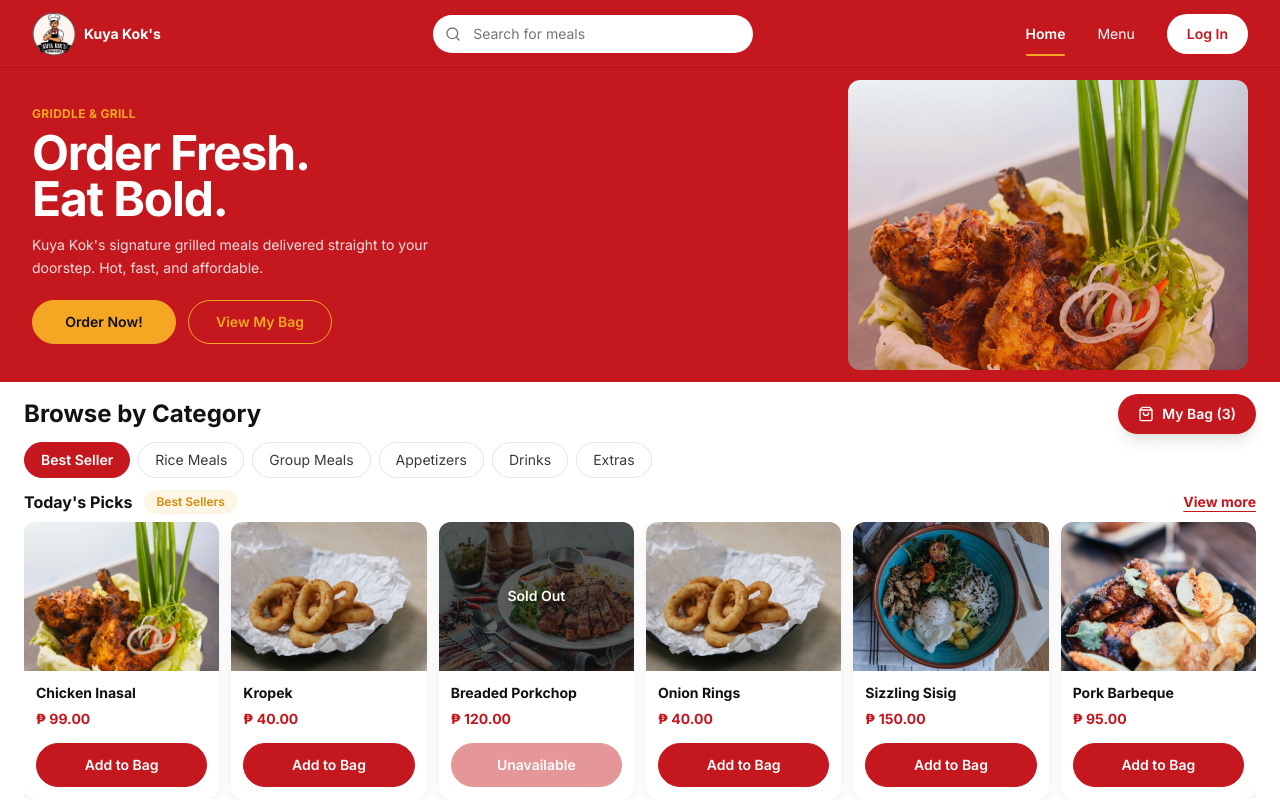
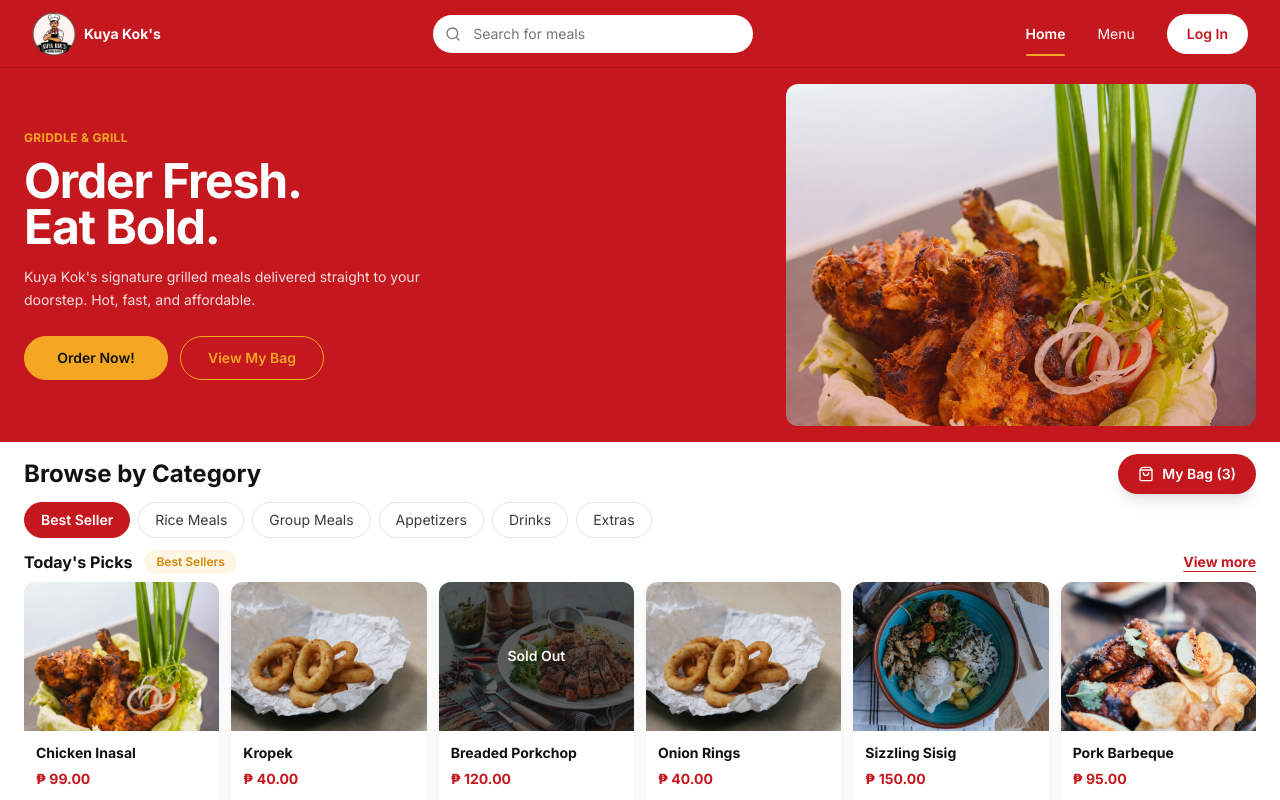
Before and after one commit to xKurty06/kokconnect, a Next.js app: page / in a window 1280 px wide. Built offline with nearby package versions, Linux system fonts and the light colour scheme.

Commit message:
Widen home layout and fill desktop viewport spacing

```diff
--- a/src/app/page.tsx
+++ b/src/app/page.tsx
@@ -3,7 +3,7 @@
 import { SiteHeader } from "@/components/site-header";
 import { ButtonLink } from "@/components/ui/button";
 
-const DESKTOP_CONTAINER = "mx-auto w-full max-w-[1280px] px-8";
+const DESKTOP_CONTAINER = "mx-auto w-full max-w-[1440px] px-6";
 
 export default function HomePage() {
   return (
@@ -11,19 +11,19 @@
       <div className="flex min-h-0 w-full flex-col">
         <SiteHeader active="home" variant="red" showSearch contained />
 
-        <section className="shrink-0 bg-brand py-5 text-white">
-          <div className={`${DESKTOP_CONTAINER} grid h-[274px] grid-cols-[1fr_400px] items-center gap-10`}>
+        <section className="shrink-0 bg-brand py-7 text-white">
+          <div className={`${DESKTOP_CONTAINER} grid h-[318px] grid-cols-[1fr_470px] items-center gap-12`}>
             <div>
               <p className="text-xs font-bold tracking-wide text-gold-warm">GRIDDLE &amp; GRILL</p>
-              <h1 className="mt-2 max-w-xl text-5xl font-bold leading-[0.96] tracking-tight">
+              <h1 className="mt-3 max-w-xl text-5xl font-bold leading-[0.96] tracking-tight">
                 Order Fresh.
                 <br />
                 Eat Bold.
               </h1>
-              <p className="mt-3 max-w-md text-sm leading-relaxed text-white/85">
+              <p className="mt-4 max-w-md text-sm leading-relaxed text-white/85">
                 Kuya Kok&apos;s signature grilled meals delivered straight to your doorstep. Hot, fast, and affordable.
               </p>
-              <div className="mt-5 flex flex-wrap gap-3">
+              <div className="mt-6 flex flex-wrap gap-3">
                 <ButtonLink href="/menu" variant="gold" className="min-w-36">
                   Order Now!
                 </ButtonLink>
@@ -38,7 +38,7 @@
                 src="/assets/grilled-chicken.jpg"
                 alt="Freshly grilled chicken served with herbs and vegetables"
                 fill
-                sizes="400px"
+                sizes="470px"
                 className="object-cover"
                 priority
               />
```
